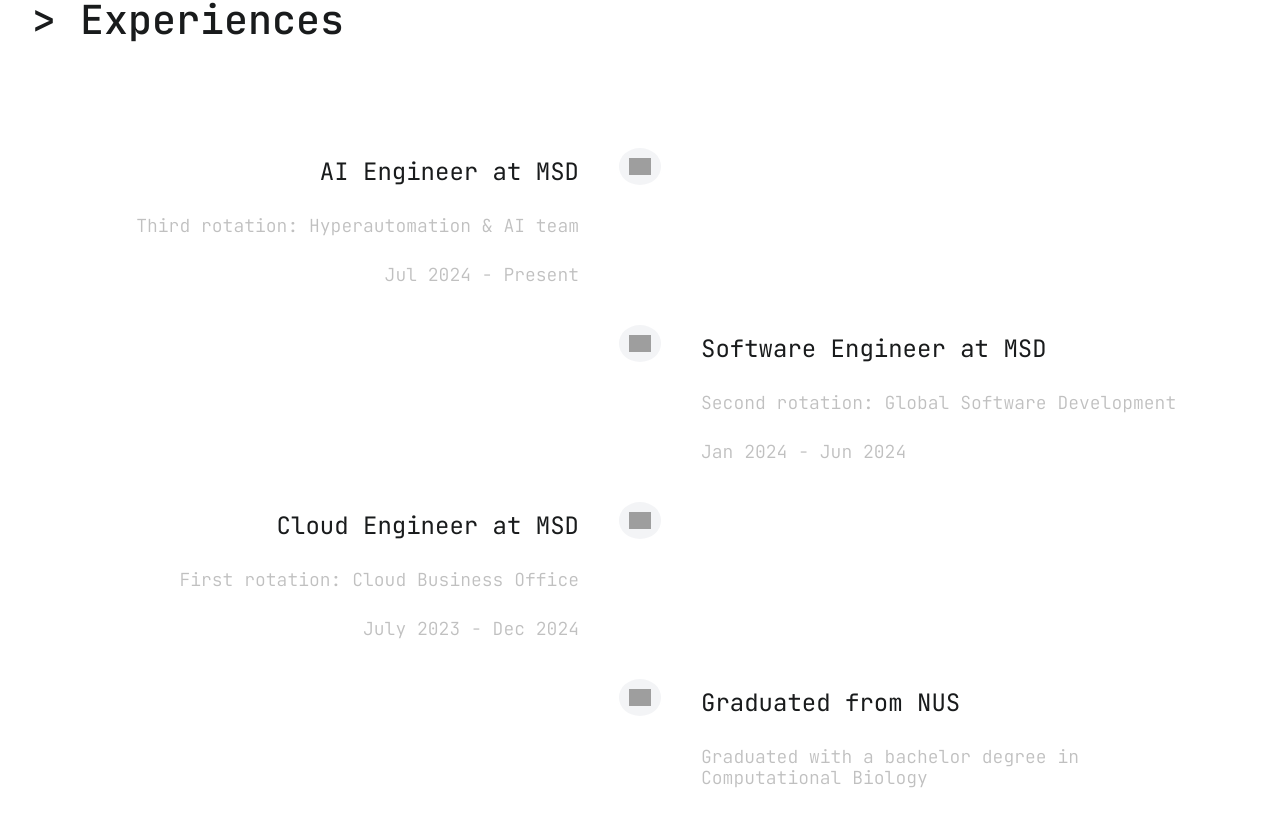
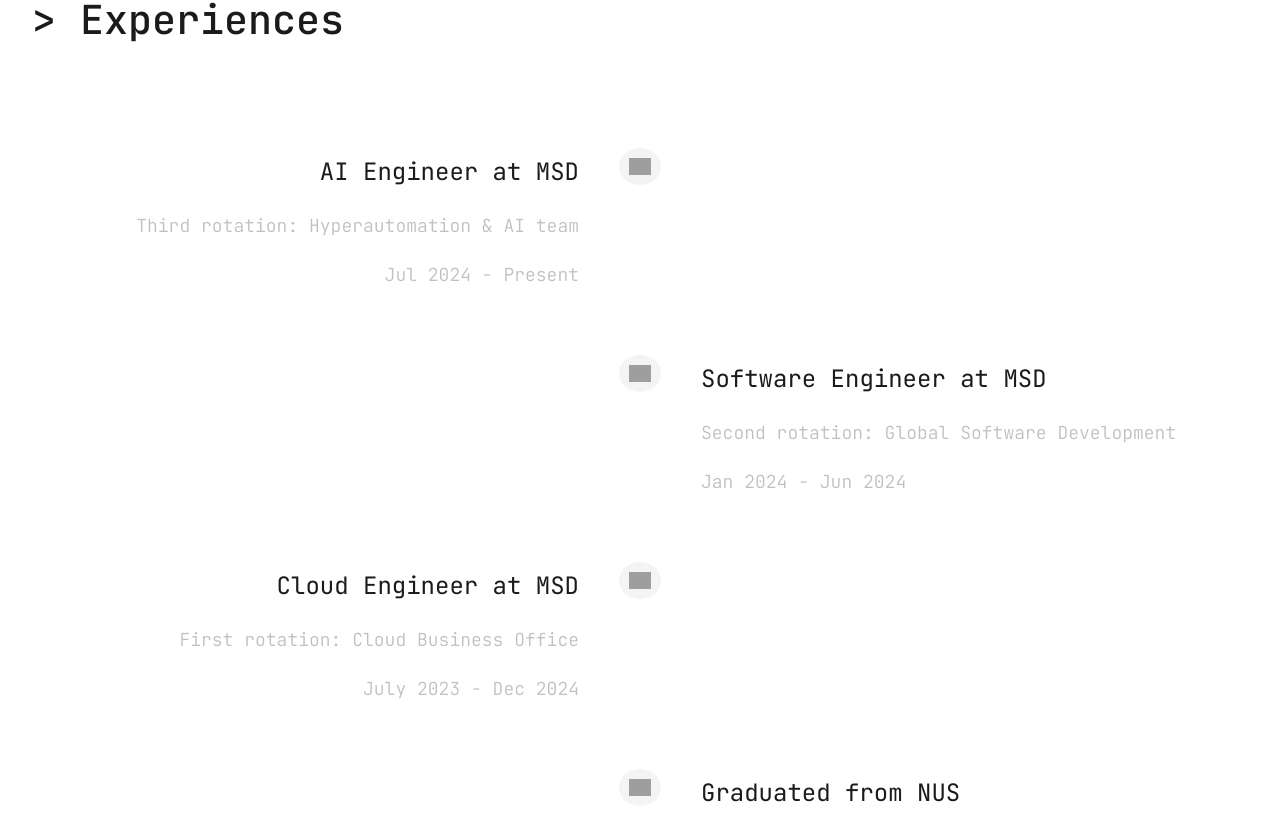
Before and after one commit to keithchewzk/heyitskeith, a React (Create React App) app: page / in a window 1280 px wide. Shown: the part 702-1519 px from the top of the page. Built offline with nearby package versions, Linux system fonts and the light colour scheme; no server answers; grey boxes are pictures that could not be loaded.

Commit message:
increase bottom padding for experience

```diff
--- a/src/components/Journey/Experience.module.css
+++ b/src/components/Journey/Experience.module.css
@@ -2,7 +2,7 @@
   display: flex;
   flex-direction: column;
   box-sizing: border-box;
-  padding: 0 60px 20px 60px;
+  padding: 0 60px 50px 60px;
 }
 
 .experienceTitle {
```
